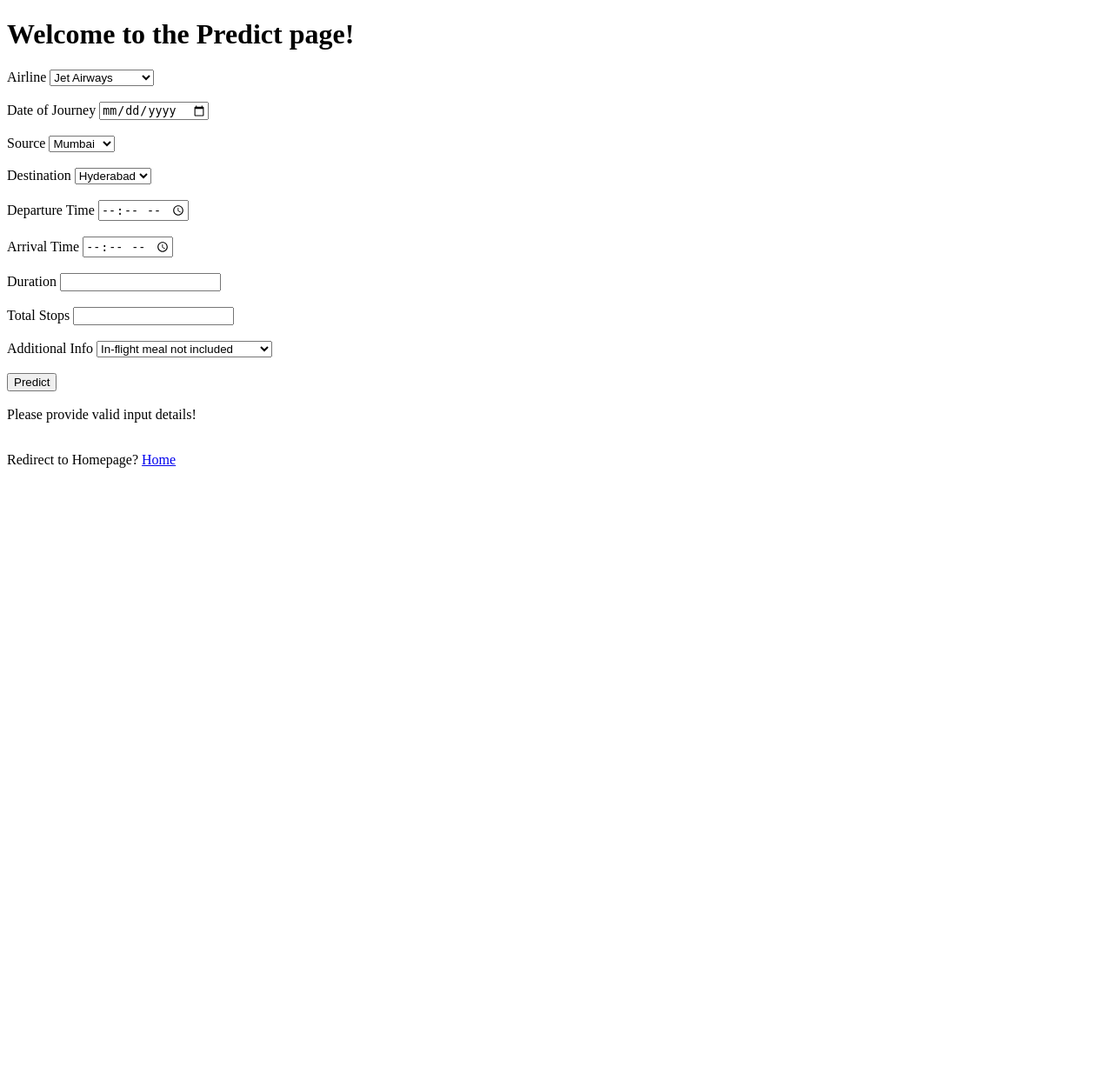
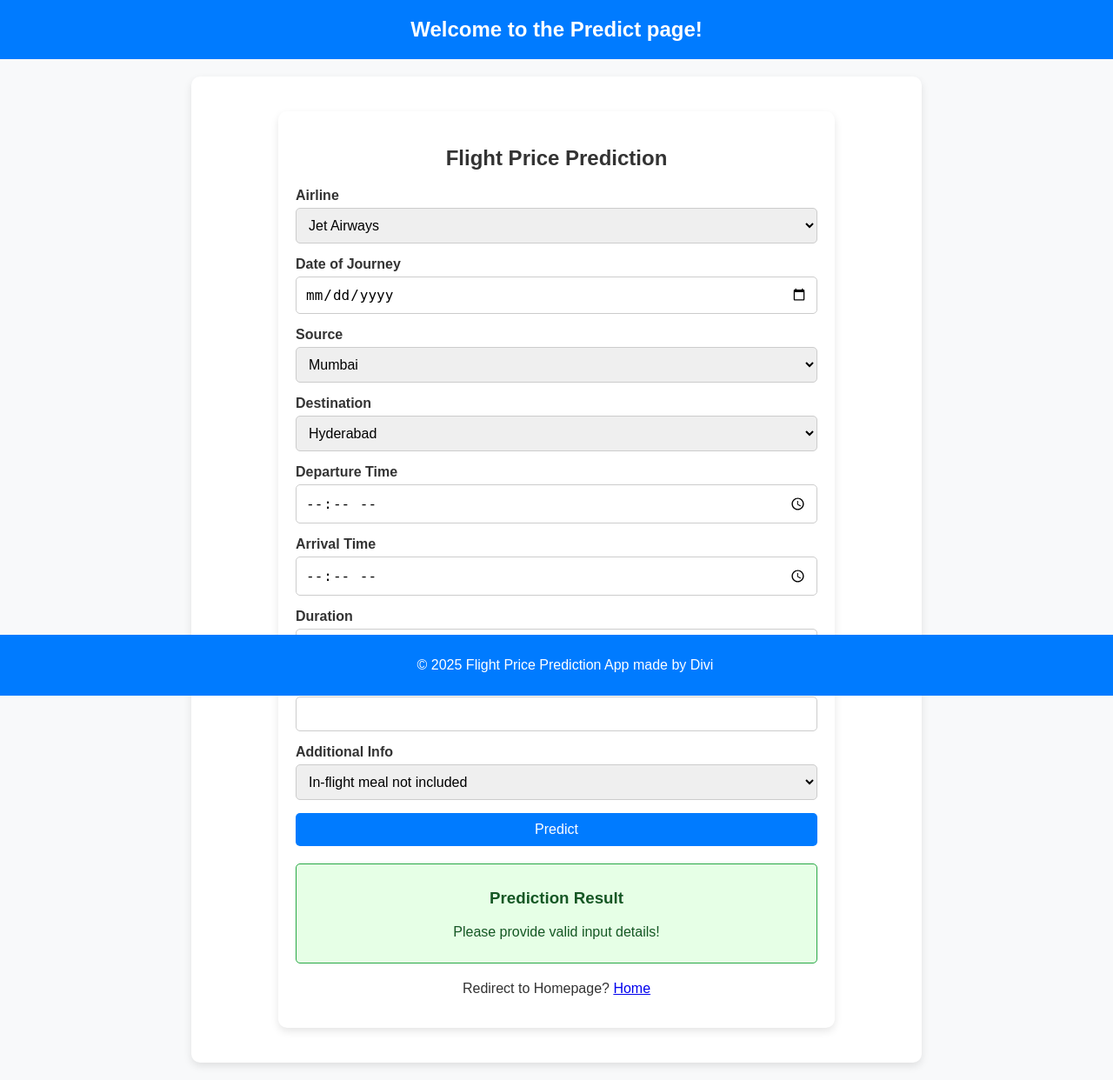
Before and after one commit to divyansh-tripathi7/flask_flight_predictor, a Flask app: page /predict in a window 1280 px wide. Shown: the whole page at 87% size. Before the commit the page ends 538 px from the top, so only its background shows below. Run offline with Flask 3, Linux system fonts and the light colour scheme; parts of the project's set-up code (start-up, migrations or seed data) failed here and were passed over.

Commit message:
added ui

```diff
--- /dev/null
+++ b/static/css/styles.css
@@ -0,0 +1,140 @@
+/* General Styles */
+body {
+    font-family: Arial, sans-serif;
+    margin: 0;
+    padding: 0;
+    background-color: #f8f9fa; /* Light grey background */
+    color: #333; /* Dark text color */
+}
+
+header {
+    background-color: #007bff; /* Primary blue */
+    color: #fff;
+    padding: 20px;
+    text-align: center;
+}
+
+header h1 {
+    margin: 0;
+    font-size: 24px;
+}
+
+.messages {
+    margin: 20px;
+    padding: 10px;
+}
+
+.alert {
+    background-color: #ffdddd;
+    border: 1px solid #ff5c5c;
+    color: #d8000c;
+    padding: 10px;
+    margin-bottom: 10px;
+    border-radius: 5px;
+}
+
+/* Main Content */
+main {
+    max-width: 800px;
+    margin: 20px auto;
+    padding: 20px;
+    background-color: #fff;
+    border-radius: 10px;
+    box-shadow: 0 4px 10px rgba(0, 0, 0, 0.1);
+}
+
+/* Footer */
+footer {
+    text-align: center;
+    padding: 10px;
+    background-color: #007bff;
+    color: #fff;
+    position: fixed;
+    bottom: 0;
+    width: 100%;
+}
+
+
+
+
+
+/* Form Container */
+.form-container {
+    max-width: 600px;
+    margin: 20px auto;
+    padding: 20px;
+    background-color: #fff;
+    border-radius: 10px;
+    box-shadow: 0 4px 10px rgba(0, 0, 0, 0.1);
+    text-align: left;
+}
+
+.form-container h2 {
+    text-align: center;
+    color: #333;
+    margin-bottom: 20px;
+}
+
+/* Form Group */
+.form-group {
+    margin-bottom: 15px;
+}
+
+label {
+    display: block;
+    font-weight: bold;
+    margin-bottom: 5px;
+}
+
+.form-control {
+    width: 100%;
+    padding: 10px;
+    font-size: 16px;
+    border: 1px solid #ccc;
+    border-radius: 5px;
+    box-sizing: border-box;
+}
+
+.form-error p {
+    color: #d8000c;
+    background-color: #ffdddd;
+    padding: 5px;
+    margin: 5px 0 0;
+    border-radius: 5px;
+}
+
+/* Button */
+.btn {
+    display: inline-block;
+    text-decoration: none;
+    color: #fff;
+    background-color: #007bff;
+    padding: 10px 20px;
+    font-size: 16px;
+    border-radius: 5px;
+    border: none;
+    cursor: pointer;
+    text-align: center;
+    width: 100%;
+    transition: background-color 0.3s ease;
+}
+
+.btn:hover {
+    background-color: #0056b3;
+}
+
+/* Prediction Output */
+.output {
+    margin-top: 20px;
+    padding: 10px;
+    background-color: #e6ffe6;
+    border: 1px solid #28a745;
+    color: #155724;
+    border-radius: 5px;
+    text-align: center;
+}
+
+.redirect p {
+    text-align: center;
+    margin-top: 20px;
+}
--- a/templates/layout.html
+++ b/templates/layout.html
@@ -4,19 +4,30 @@
     <meta charset="UTF-8">
     <meta name="viewport" content="width=device-width, initial-scale=1.0">
     <title>{{ title }}</title>
+    <link rel="stylesheet" href="{{ url_for('static', filename='css/styles.css') }}">
 </head>
 <body>
-    <h1>Welcome to the {{ title }} page!</h1>
+    <header>
+        <h1>Welcome to the {{ title }} page!</h1>
+    </header>
 
     {% with messages = get_flashed_messages() %}
         {% if messages %}
-            {% for message in messages %}
-                <div>{{ message }}</div>
-            {% endfor %}
+            <div class="messages">
+                {% for message in messages %}
+                    <div class="alert">{{ message }}</div>
+                {% endfor %}
+            </div>
         {% endif %}
     {% endwith %}
 
-    {% block content %}
-    {% endblock %}
+    <main>
+        {% block content %}
+        {% endblock %}
+    </main>
+
+    <footer>
+        <p>&copy; 2025 Flight Price Prediction App made by Divi </p>
+    </footer>
 </body>
 </html>
--- a/templates/predict.html
+++ b/templates/predict.html
@@ -1,106 +1,133 @@
 {% extends "layout.html" %}
 
 {% block content %}
-<form action="" method="post">
+<div class="form-container">
+    <h2>Flight Price Prediction</h2>
+    <form action="" method="post" class="prediction-form">
         {{ form.hidden_tag() }}
-    <div>
-        {{ form.airline.label }}
-        {{ form.airline }}
+
+        <div class="form-group">
+            <label for="airline">{{ form.airline.label }}</label>
+            {{ form.airline(class="form-control") }}
             {% if form.airline.errors %}
+                <div class="form-error">
                     {% for error in form.airline.errors %}
-                <div>{{ error }}</div>
+                        <p>{{ error }}</p>
                     {% endfor %}
+                </div>
             {% endif %}
         </div>
-    <br>
-    <div>
-        {{ form.date_of_journey.label }}
-        {{ form.date_of_journey }}
+
+        <div class="form-group">
+            <label for="date_of_journey">{{ form.date_of_journey.label }}</label>
+            {{ form.date_of_journey(class="form-control") }}
             {% if form.date_of_journey.errors %}
+                <div class="form-error">
                     {% for error in form.date_of_journey.errors %}
-                <div>{{ error }}</div>
+                        <p>{{ error }}</p>
                     {% endfor %}
+                </div>
             {% endif %}
         </div>
-    <br>
-    <div>
-        {{ form.source.label }}
-        {{ form.source }}
+
+        <div class="form-group">
+            <label for="source">{{ form.source.label }}</label>
+            {{ form.source(class="form-control") }}
             {% if form.source.errors %}
+                <div class="form-error">
                     {% for error in form.source.errors %}
-                <div>{{ error }}</div>
+                        <p>{{ error }}</p>
                     {% endfor %}
+                </div>
             {% endif %}
         </div>
-    <br>
-    <div>
-        {{ form.destination.label }}
-        {{ form.destination }}
+
+        <div class="form-group">
+            <label for="destination">{{ form.destination.label }}</label>
+            {{ form.destination(class="form-control") }}
             {% if form.destination.errors %}
+                <div class="form-error">
                     {% for error in form.destination.errors %}
-                <div>{{ error }}</div>
+                        <p>{{ error }}</p>
                     {% endfor %}
+                </div>
             {% endif %}
         </div>
-    <br>
-    <div>
-        {{ form.dep_time.label }}
-        {{ form.dep_time }}
+
+        <div class="form-group">
+            <label for="dep_time">{{ form.dep_time.label }}</label>
+            {{ form.dep_time(class="form-control") }}
             {% if form.dep_time.errors %}
+                <div class="form-error">
                     {% for error in form.dep_time.errors %}
-                <div>{{ error }}</div>
+                        <p>{{ error }}</p>
                     {% endfor %}
+                </div>
             {% endif %}
         </div>
-    <br>
-    <div>
-        {{ form.arrival_time.label }}
-        {{ form.arrival_time }}
+
+        <div class="form-group">
+            <label for="arrival_time">{{ form.arrival_time.label }}</label>
+            {{ form.arrival_time(class="form-control") }}
             {% if form.arrival_time.errors %}
+                <div class="form-error">
                     {% for error in form.arrival_time.errors %}
-                <div>{{ error }}</div>
+                        <p>{{ error }}</p>
                     {% endfor %}
+                </div>
             {% endif %}
         </div>
-    <br>
-    <div>
-        {{ form.duration.label }}
-        {{ form.duration }}
+
+        <div class="form-group">
+            <label for="duration">{{ form.duration.label }}</label>
+            {{ form.duration(class="form-control") }}
             {% if form.duration.errors %}
+                <div class="form-error">
                     {% for error in form.duration.errors %}
-                <div>{{ error }}</div>
+                        <p>{{ error }}</p>
                     {% endfor %}
+                </div>
             {% endif %}
         </div>
-    <br>
-    <div>
-        {{ form.total_stops.label }}
-        {{ form.total_stops }}
+
+        <div class="form-group">
+            <label for="total_stops">{{ form.total_stops.label }}</label>
+            {{ form.total_stops(class="form-control") }}
             {% if form.total_stops.errors %}
+                <div class="form-error">
                     {% for error in form.total_stops.errors %}
-                <div>{{ error }}</div>
+                        <p>{{ error }}</p>
                     {% endfor %}
+                </div>
             {% endif %}
         </div>
-    <br>
-    <div>
-        {{ form.additional_info.label }}
-        {{ form.additional_info }}
+
+        <div class="form-group">
+            <label for="additional_info">{{ form.additional_info.label }}</label>
+            {{ form.additional_info(class="form-control") }}
             {% if form.additional_info.errors %}
+                <div class="form-error">
                     {% for error in form.additional_info.errors %}
-                <div>{{ error }}</div>
+                        <p>{{ error }}</p>
                     {% endfor %}
+                </div>
             {% endif %}
         </div>
-    <br>
-    <div>{{ form.submit() }}</div>
-    <br>
-    <div>
-        {{ output }}
+
+        <div class="form-group">
+            {{ form.submit(class="btn") }}
         </div>
-    <br>
-    <div>
+
+        {% if output %}
+        <div class="output">
+            <h3>Prediction Result</h3>
+            <p>{{ output }}</p>
+        </div>
+        {% endif %}
+
+        <div class="redirect">
             <p>Redirect to Homepage? <a href="{{ url_for('home') }}">Home</a></p>
         </div>
     </form>
+</div>
 {% endblock content %}
```
Also changed, not shown: requirements.txt (+24 -6 lines), templates/home.html (+4 -3 lines). Lines whose indentation alone changed are shown as unchanged.
